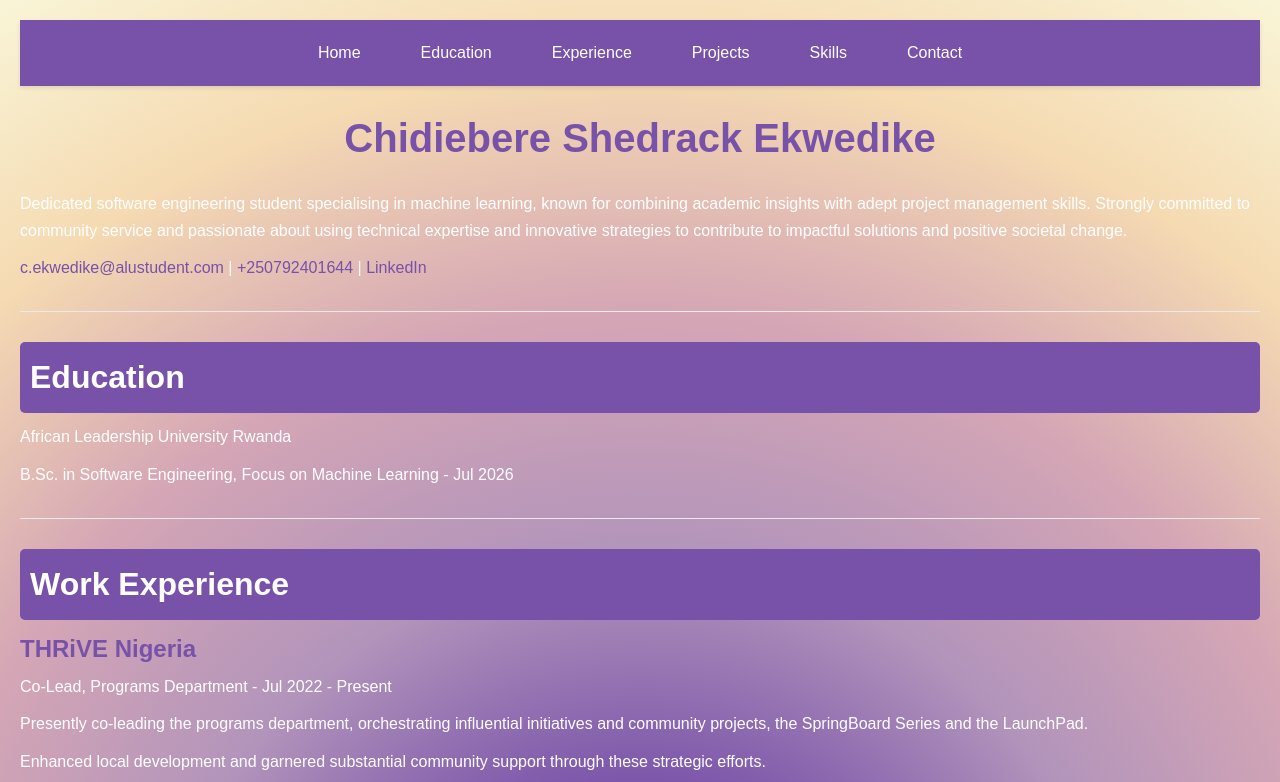
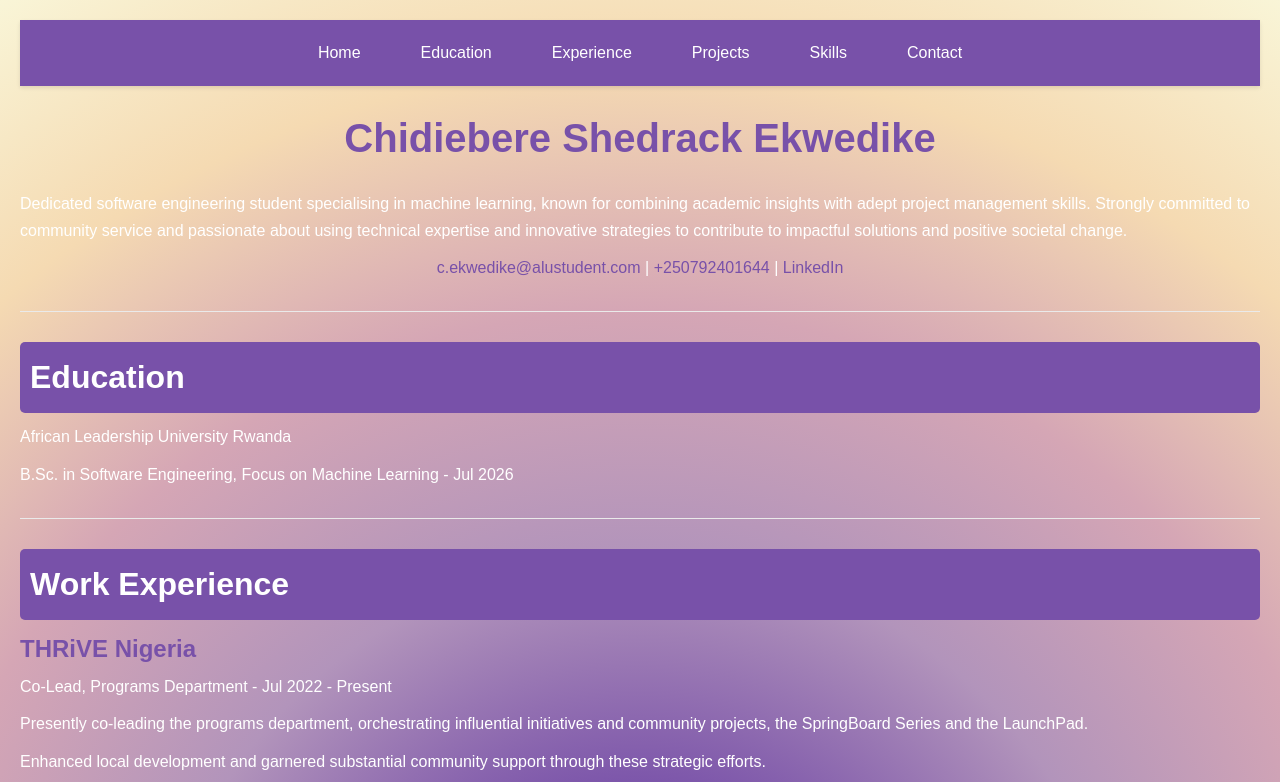
Before and after one commit to cekwedike/resume-site, a plain HTML site: page index.html in a window 1280 px wide. Shown: the top 782 px of the page. Drawn offline with Linux system fonts and the light colour scheme; a script that the page names is missing.

Commit message:
Update contact information alignment in index.html

```diff
--- a/index.html
+++ b/index.html
@@ -24,7 +24,7 @@
     <section id="home">
         <h1 style="text-align: center;">Chidiebere Shedrack Ekwedike</h1>
         <p>Dedicated software engineering student specialising in machine learning, known for combining academic insights with adept project management skills. Strongly committed to community service and passionate about using technical expertise and innovative strategies to contribute to impactful solutions and positive societal change.</p>
-        <p><a href="mailto:c.ekwedike@alustudent.com">c.ekwedike@alustudent.com</a> | <a href="tel:+250792401644">+250792401644</a> | <a href="https://linkedin.com/in/cheediwrites/" target="_blank">LinkedIn</a></p></p>
+        <p style="text-align: center;"><a href="mailto:c.ekwedike@alustudent.com">c.ekwedike@alustudent.com</a> | <a href="tel:+250792401644">+250792401644</a> | <a href="https://linkedin.com/in/cheediwrites/" target="_blank">LinkedIn</a></p></p>
     </section>
     <section id="education">
         <h2>Education</h2>
```
